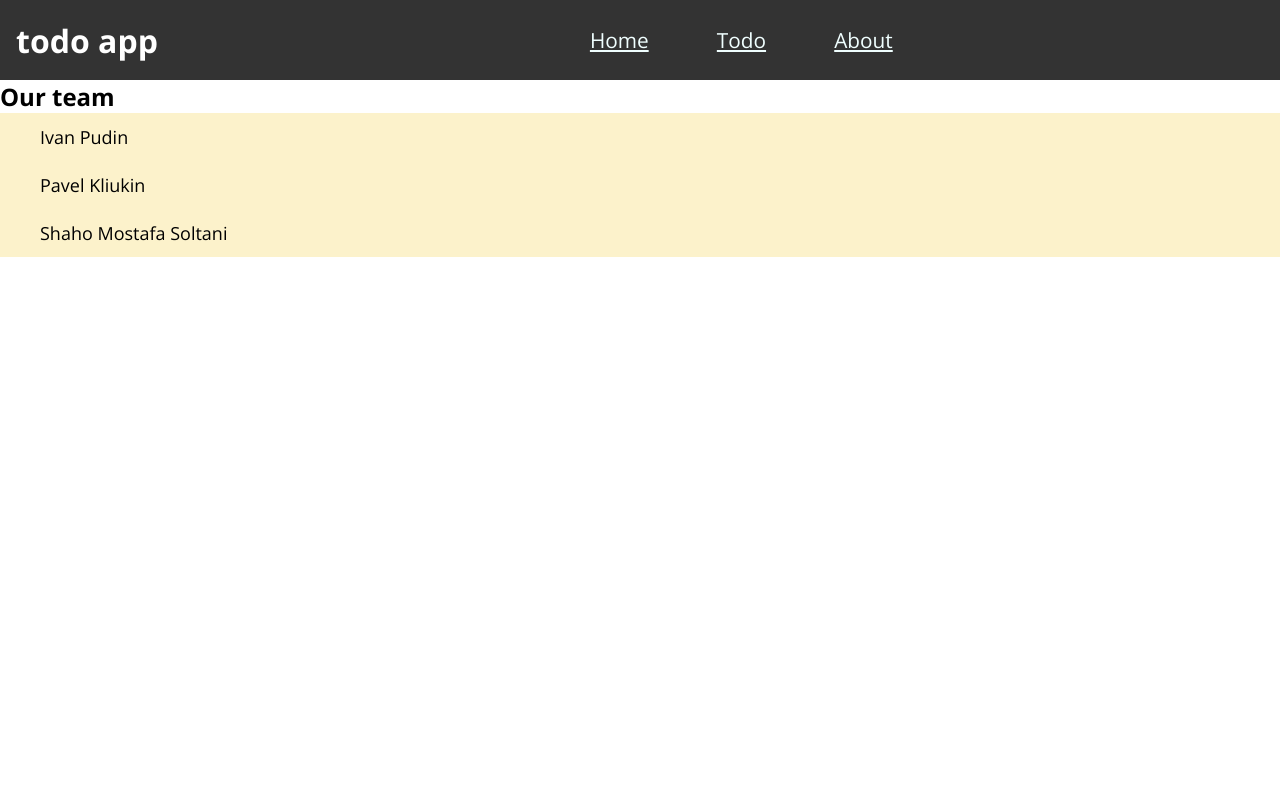
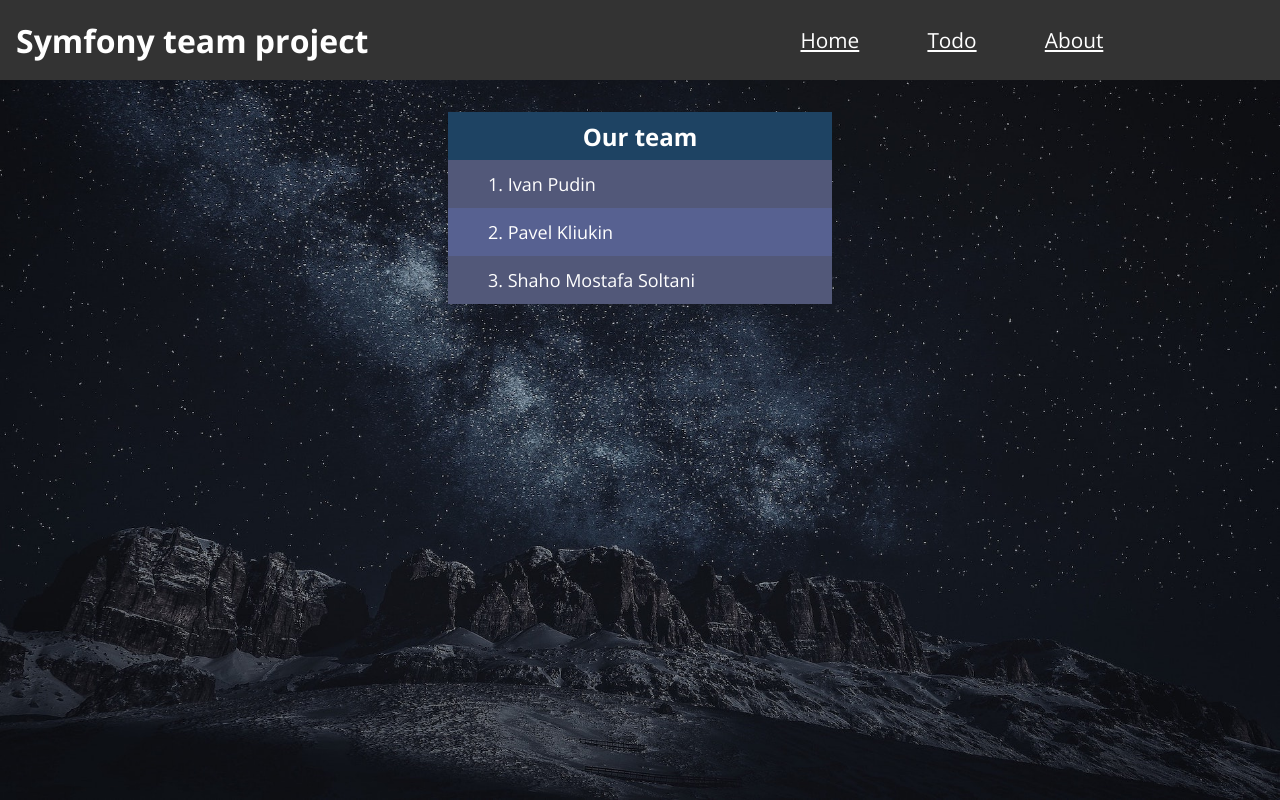
Before and after one commit to ivanpudin/symfony-crud, a Symfony app: template web/templates/about/index.html.twig in a window 1280 px wide. Run offline with Twig, Linux system fonts and the light colour scheme; the template is opened without the code that fills it, so the values that code supplies are empty; some libraries are stand-ins or nearby versions.

Commit message:
All styling done

```diff
--- a/web/public/css/styles.css
+++ b/web/public/css/styles.css
@@ -17,6 +17,11 @@ header {
   color: white;
 }
 
+.team_logo {
+  text-decoration: none;
+  color: white;
+}
+
 header h1 {
   margin-left: 1rem;
 }
@@ -25,14 +30,13 @@ header nav {
   margin-left: 25rem;
 }
 
-header a {
-  color: azure;
-  /* font-weight: bold; */
+header .navigation {
+  color: white;
   font-size: 1.3rem;
   margin: 0 2rem;
 }
 
-.video-background {
+.home {
   position: relative;
   z-index: -1;
   overflow: hidden;
@@ -40,7 +44,7 @@ header a {
   height: 90vh;
 }
 
-.video-background video {
+.home video {
   position: absolute;
   top: 0;
   left: 0;
@@ -66,14 +70,36 @@ header a {
 }
 
 /* Style the list items */
+.todo_main {
+  background: url("/assets/todobackground.jpg") no-repeat bottom left/cover;
+  display: flex;
+  justify-content: center;
+  height: 90vh;
+}
+
+.todo_main a {
+  text-decoration: none;
+  color: white;
+}
+
+.todo_output {
+  margin-top: 2rem;
+  display: flex;
+  flex-direction: column;
+  justify-content: center;
+  width: 70vw;
+  /* align-items: center; */
+}
+
 ul li {
   cursor: pointer;
   position: relative;
   padding: 12px 8px 12px 40px;
   list-style-type: none;
-  background: #fcf2cb;
+  background: #576191;
   font-size: 18px;
   transition: 0.2s;
+  max-width: 70vw;
 
   /* make the list items unselectable */
   -webkit-user-select: none;
@@ -84,17 +110,17 @@ ul li {
 
 /* Set all odd list items to a different color (zebra-stripes) */
 ul li:nth-child(odd) {
-  background: #fcf2cb;
+  background: #525879;
 }
 
 /* Darker background-color on hover */
 ul li:hover {
-  background: #ff8926;
+  background: #ea9f4f;
 }
 
 /* When clicked on, add a background color and strike out text */
 ul li.checked {
-  background: #ff8926;
+  background: #7b4fea;
   color: #fff;
   text-decoration: line-through;
 }
@@ -103,7 +129,7 @@ ul li.checked {
 ul li.checked::before {
   content: "";
   position: absolute;
-  border-color: #ffb00d;
+  border-color: #fff;
   border-style: solid;
   border-width: 0 2px 2px 0;
   top: 10px;
@@ -132,6 +158,7 @@ ul li.checked::before {
   padding: 30px 40px;
   color: white;
   text-align: center;
+  max-width: 70vw;
 }
 
 /* Clear floats after the header */
@@ -168,9 +195,36 @@ input {
 }
 
 .addBtn:hover {
-  background-color: #ffb00d;
+  background-color: #ea9f4f;
 }
 
 .task-list-item {
     display: block;
 }
+
+.team_main {
+  background: url("/assets/todobackground.jpg") no-repeat bottom left/cover;
+  display: flex;
+  justify-content: center;
+  height: 90vh;
+}
+
+.team_output {
+  width: 30vw;
+  margin-top: 2rem;
+}
+
+.team_box {
+  background-color: #1e4363;
+}
+
+.team_title {
+  display: flex;
+  justify-content: center;
+  align-items: center;
+  height: 3rem;
+}
+
+.team_title h2, li {
+  color: white;
+}
--- a/web/templates/about/index.html.twig
+++ b/web/templates/about/index.html.twig
@@ -2,21 +2,25 @@
 
 {% block about %}
 	<header>
-		<h1>todo app</h1>
+		<a class="team_logo" href="{{path('app_home')}}"><h1>Symfony team project</h1></a>
 		<nav>
 			<ul>
-				<a href="{{path('app_home')}}">Home</a>
-				<a href="{{path('app_crud_list')}}">Todo</a>
-				<a href="{{path('app_about')}}">About</a>
+				<a class="navigation" href="{{path('app_home')}}">Home</a>
+				<a class="navigation" href="{{path('app_crud_list')}}">Todo</a>
+				<a class="navigation" href="{{path('app_about')}}">About</a>
 			</ul>
 		</nav>
 	</header>
-	<main>
-		<h2>Our team</h2>
-		<ul>
-			<li>Ivan Pudin</li>
-			<li>Pavel Kliukin</li>
-			<li>Shaho Mostafa Soltani</li>
-		</ul>
+	<main class="team_main">
+	<div class="team_output">
+		<div class="team_box">
+			<div class="team_title"><h2>Our team</h2></div>
+			<ul>
+				<li>1. Ivan Pudin</li>
+				<li>2. Pavel Kliukin</li>
+				<li>3. Shaho Mostafa Soltani</li>
+			</ul>
+		</div>
+	</div>
 	</main>
 {% endblock %}
```
Also changed, not shown: web/templates/crud_list/index.html.twig (+8 -4 lines), web/templates/home/index.html.twig (+4 -4 lines), web/public/assets/todobackground.jpg (added).
